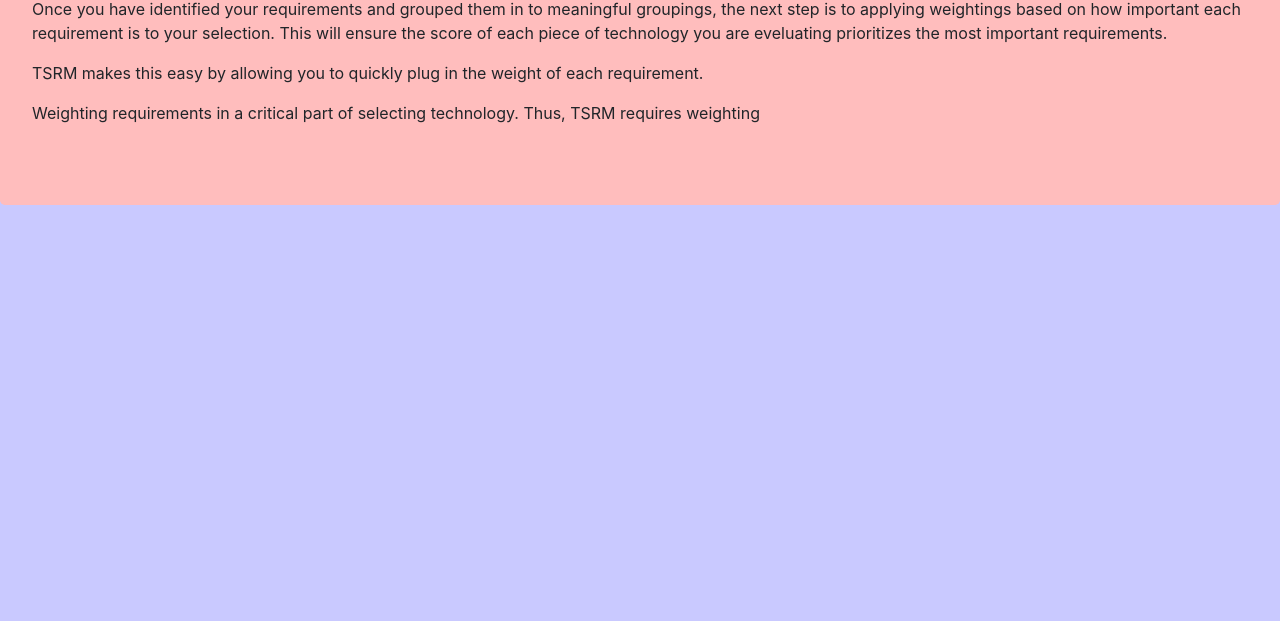
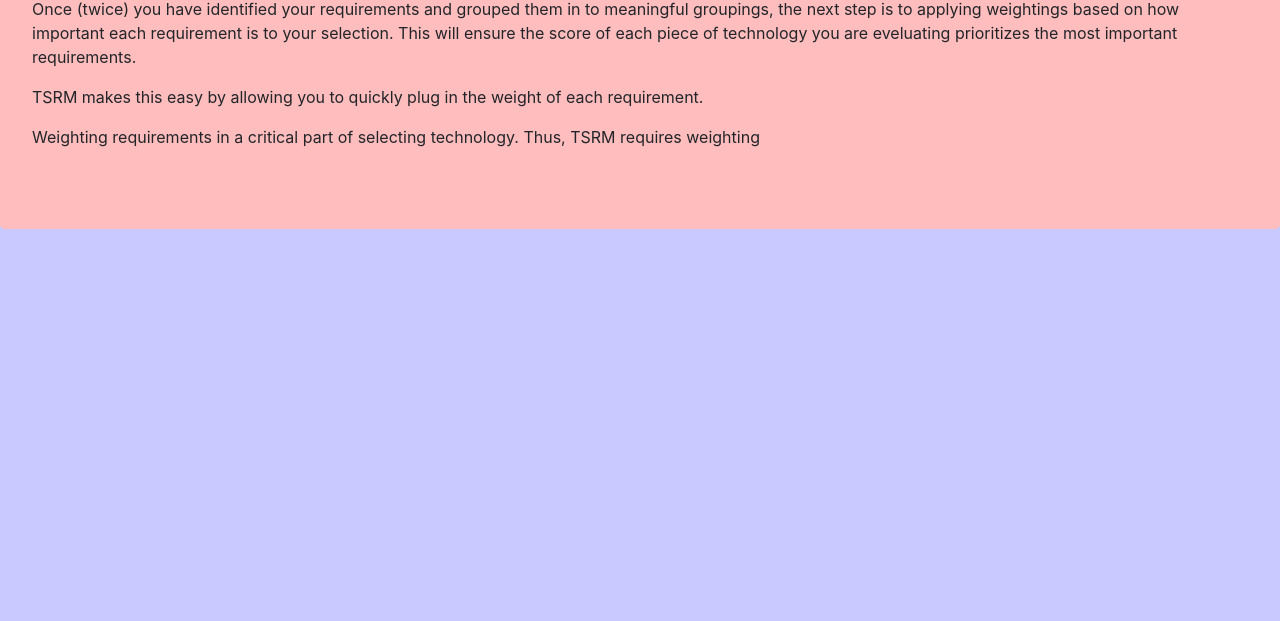
Before and after one commit to JBOWLN2/project0s, a plain HTML site: page html/weighting.html in a window 1280 px wide. Shown: the part 179-800 px from the top of the page. Drawn offline with nearby package versions, Linux system fonts and the light colour scheme; files that its build step writes are made by us from their sources.

Commit message:
Modified weighting.html

```diff
--- a/html/weighting.html
+++ b/html/weighting.html
@@ -22,7 +22,7 @@
         <div class="row" class="pgcontent"></div>
             <div class="jumbotron">
                 <h1 class="pgwelcome">Weighting your requirements and groupings</h1>
-                <p class="PageContent"> Once you have identified your requirements and grouped them in to meaningful groupings, the next step is to
+                <p class="PageContent"> Once (twice) you have identified your requirements and grouped them in to meaningful groupings, the next step is to
                 applying weightings based on how important each requirement is to your selection. This will ensure the score of each piece of technology
                 you are eveluating prioritizes the most important requirements.</p>
                 <p class="PageContent">TSRM makes this easy by allowing you to quickly plug in the weight of each requirement.</p>
```
